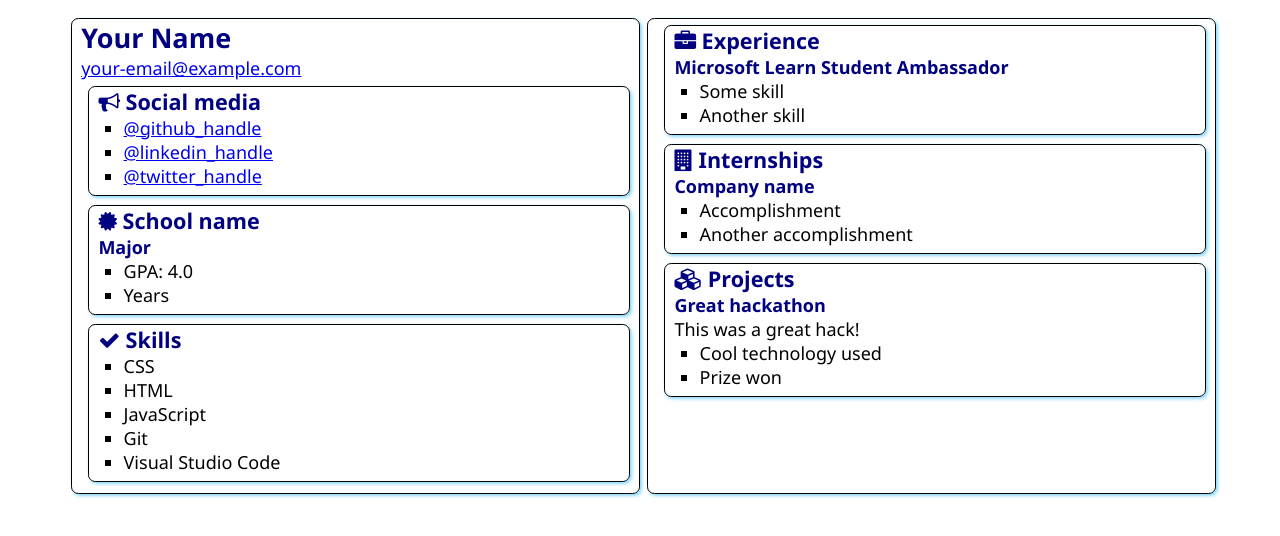
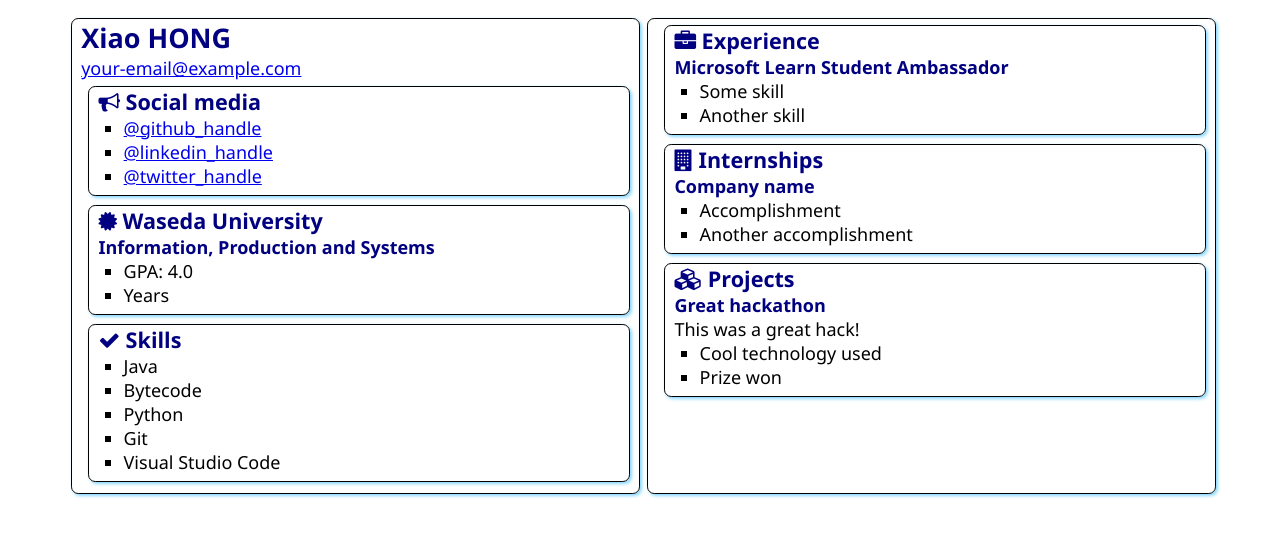
Before and after one commit to hongxiao95/SATechnicalOnboarding, a plain HTML site: page src/index.html in a window 1280 px wide. Drawn offline with Linux system fonts and the light colour scheme.

Commit message:
some informations

```diff
--- a/src/index.html
+++ b/src/index.html
@@ -12,8 +12,8 @@
 <body>
     <main>
         <article class="box">
-            <h1>Your Name</h1>
-            <div><a href="mailto:your.email@example.com">your-email@example.com</a></div>
+            <h1>Xiao HONG</h1>
+            <div><a href="mailto:hongxiao95@hotmail.com">your-email@example.com</a></div>
 
             <section class="box">
                 <h2>
@@ -21,7 +21,7 @@
                     Social media
                 </h2>
                 <ul>
-                    <li><a href="https://github.com/<handle>">@github_handle</a></li>
+                    <li><a href="https://github.com/hongxiao95">@github_handle</a></li>
                     <li><a href="https://linkedin.com/in/<handle>">@linkedin_handle</a></li>
                     <li><a href="https://twitter.com/<handle>">@twitter_handle</a></li>
                 </ul>
@@ -31,9 +31,9 @@
                 <div class="education">
                     <h2>
                         <i class="fa fa-certificate" aria-hidden="true"></i>
-                        School name
+                        Waseda University
                     </h2>
-                    <h3>Major</h3>
+                    <h3>Information, Production and Systems</h3>
                     <ul>
                         <li>GPA: 4.0</li>
                         <li>Years</li>
@@ -47,9 +47,9 @@
                     Skills
                 </h2>
                 <ul>
-                    <li>CSS</li>
-                    <li>HTML</li>
-                    <li>JavaScript</li>
+                    <li>Java</li>
+                    <li>Bytecode</li>
+                    <li>Python</li>
                     <li>Git</li>
                     <li>Visual Studio Code</li>
                 </ul>
```
